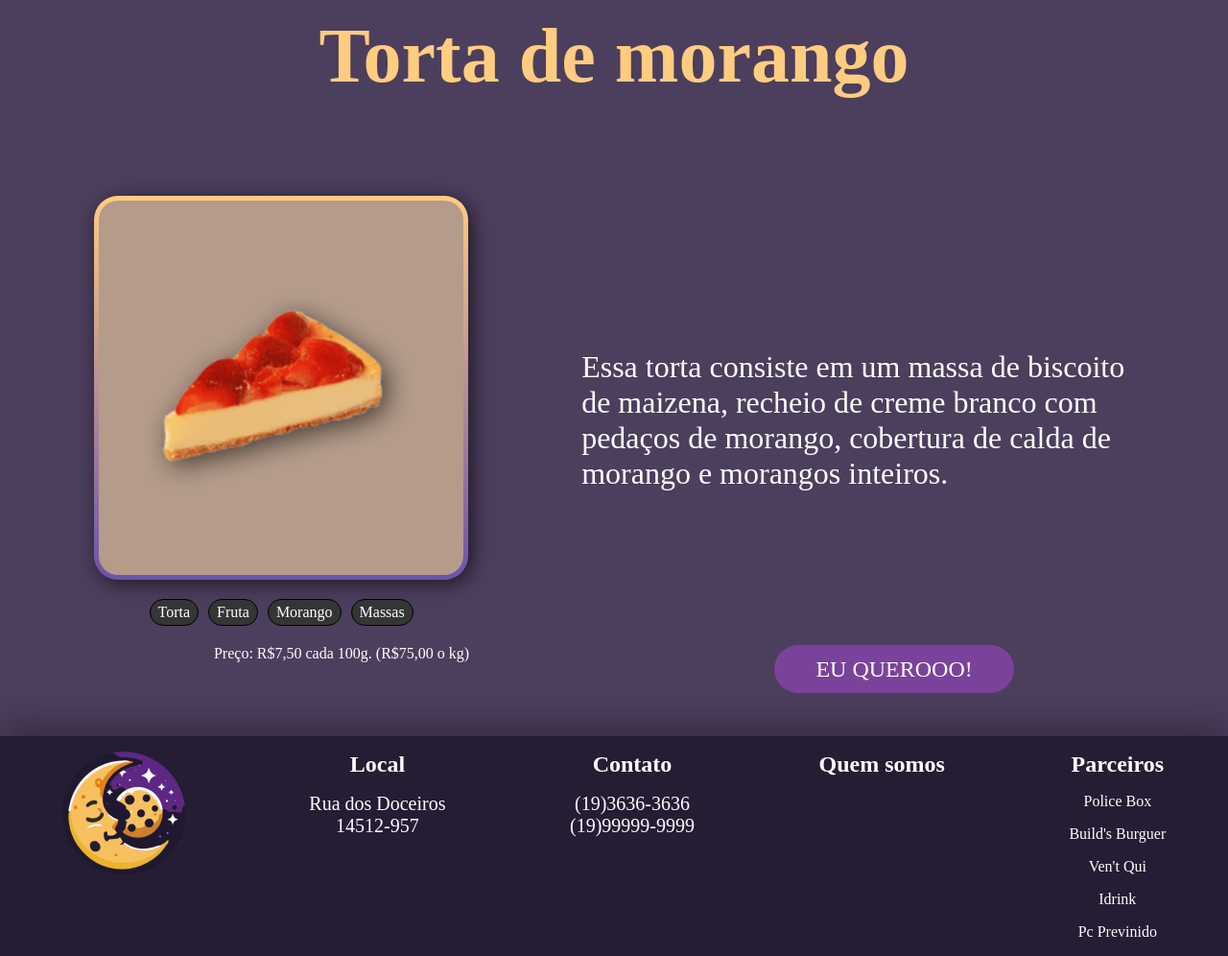
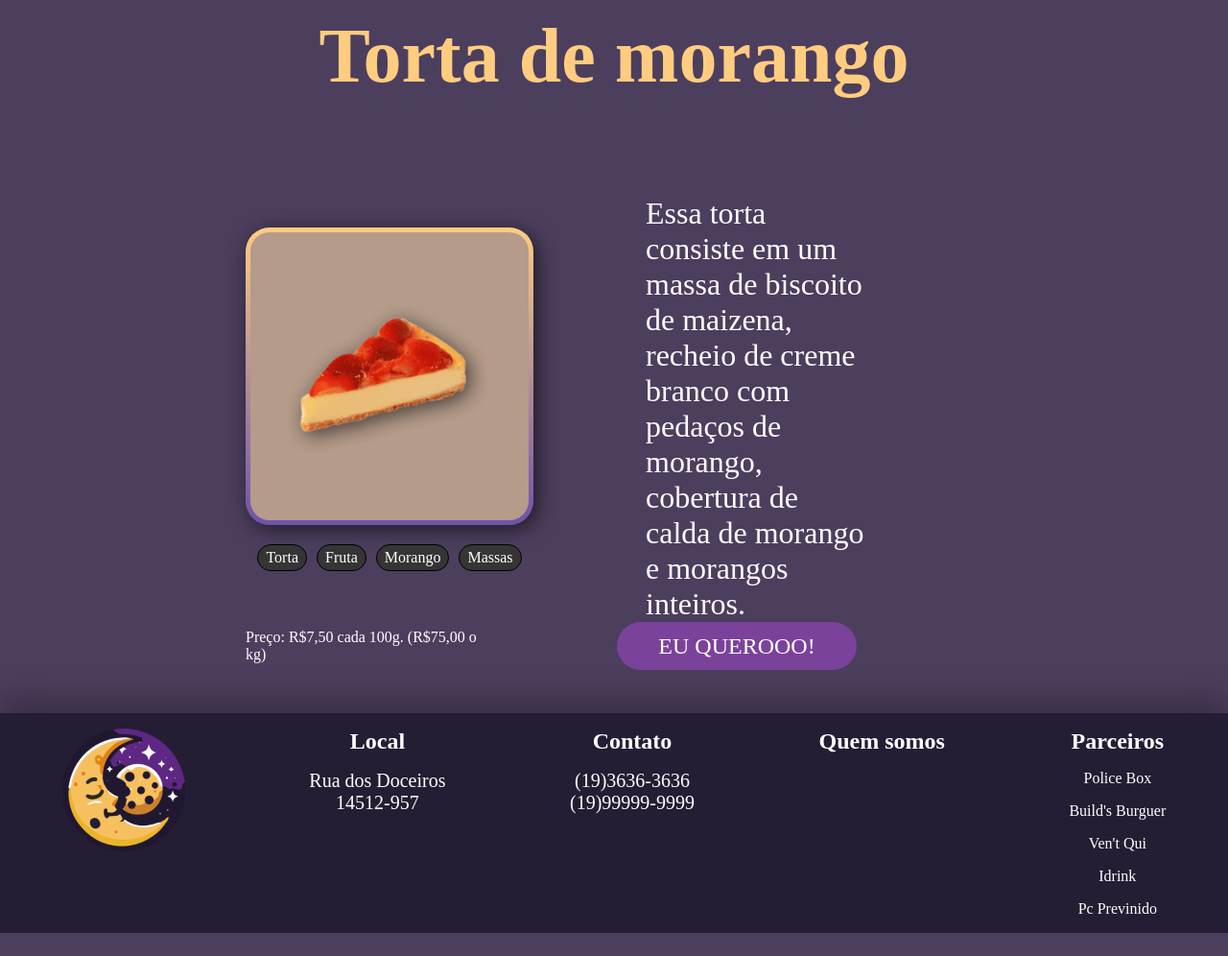
Before and after one commit to erickgusson/SENAC-Projeto-Integrador, a PHP site: page /produto-selecionado.php in a window 1280 px wide. Shown: the part 302-1298 px from the top of the page at 96% size. After the commit the page ends 1274 px from the top, so only its background shows below. Run offline with PHP 8.4, Linux system fonts and the light colour scheme; some web fonts are replaced.

Commit message:
Ajustando tamanhos no página de produtros selecionado

```diff
--- a/assets/css/produto-selecionado.css
+++ b/assets/css/produto-selecionado.css
@@ -16,25 +16,27 @@
 }
 
 #produto-selecionado figure {
-    display: flex;
-    flex-wrap: wrap;
-    justify-content: space-around;
-    align-items: center;
+    display: grid;
+    place-items: center;
+    grid-template-columns: 1fr 2fr;
 
-    max-width: 90vw;
-    gap: 50px;
+    width: 60vw;
 }
 
-#produto-selecionado figure .caixa .caixa-produto{
-    max-width: 90vw;
-    width: 400px;
-    height: auto;
+#produto-selecionado figure .produto-img-tag {
+    display: grid;
+    place-items: center;
+}
+
+#produto-selecionado figure .caixa-produto{
+    width: 300px;
 }
 
 figure > span {
     width: 50%;
 
     font-size: 32px;
+
 }
 
 .tags {
@@ -54,7 +56,9 @@ figure > span {
 }
 
 .preco-adicionar{
-    width: 90vw;
-    display: flex;
-    justify-content: space-around;
+    display: grid;
+    place-items: center;
+    grid-template-columns: 1fr 2fr;
+
+    width: 60vw;
 }
--- a/produto-selecionado.php
+++ b/produto-selecionado.php
@@ -6,8 +6,8 @@
 
     <figure>
 
-        <div>
-            <img class="caixa-produto" src="assets/img/produtos/TortaMorango.png" alt="Tora de morango" height="400px">
+        <div class="produto-img-tag">
+            <img class="caixa-produto" src="assets/img/produtos/TortaMorango.png" alt="Tora de morango">
 
             <div class="tags">
                 <span>Torta</span>
```
